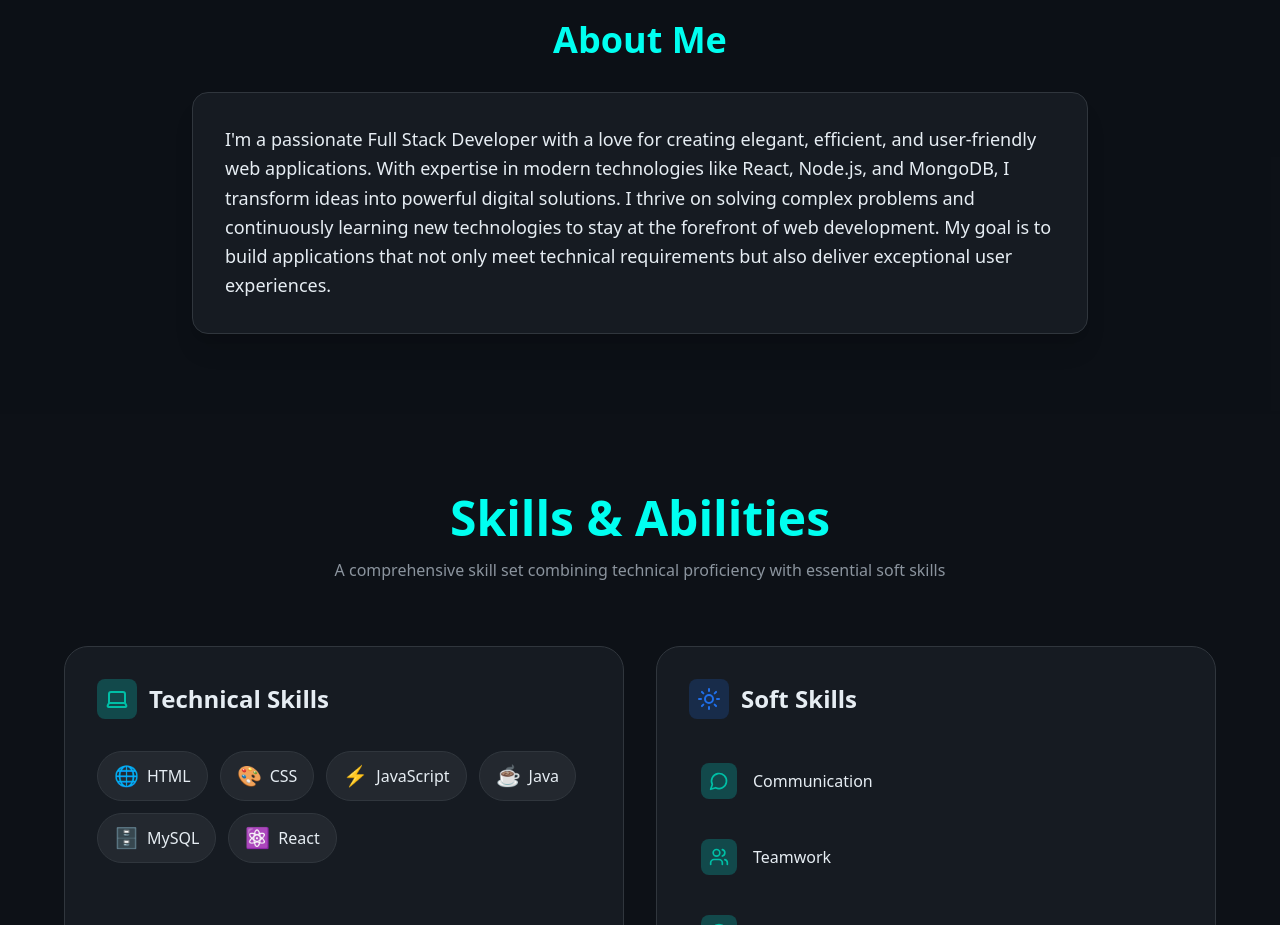
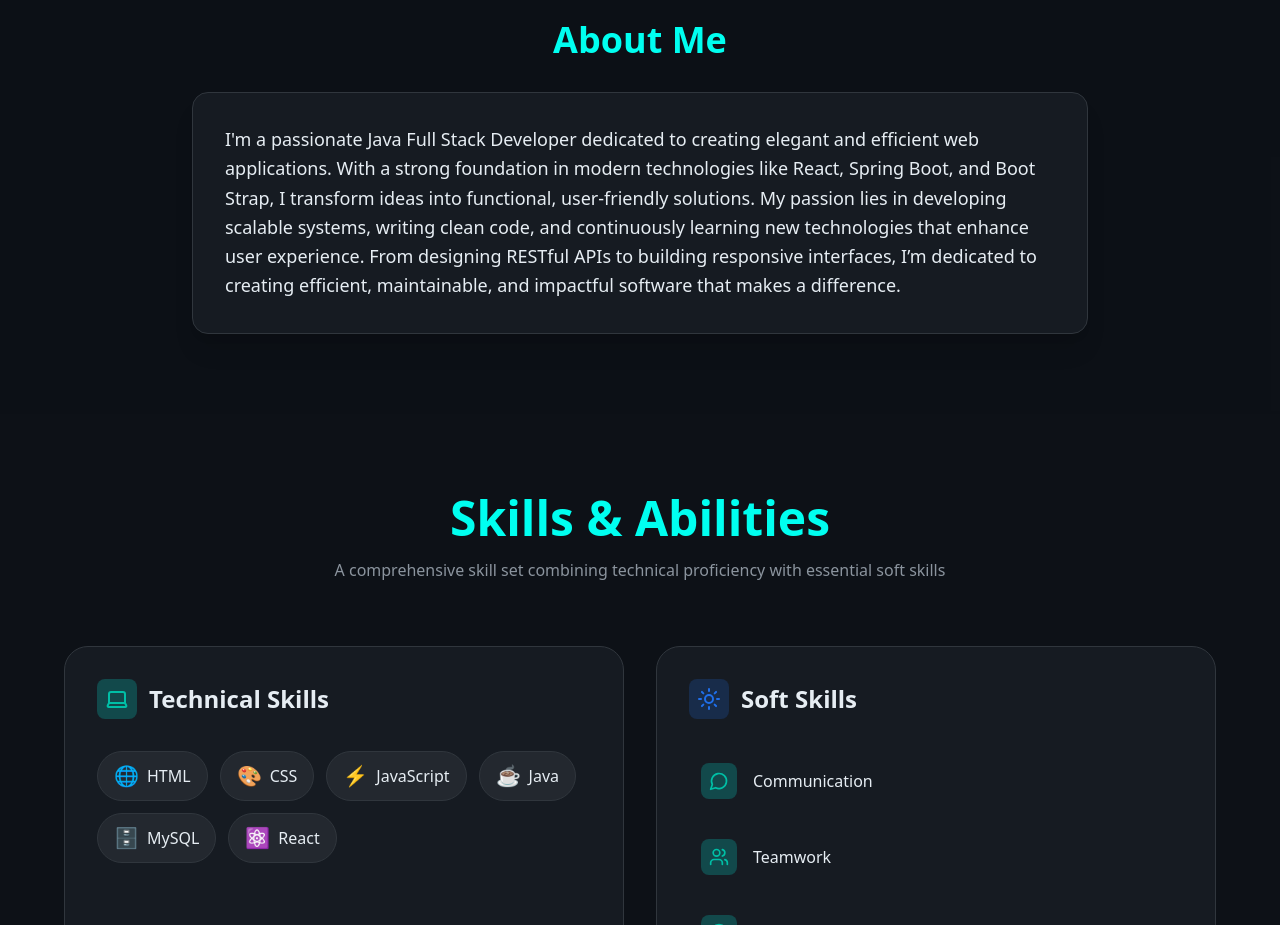
Before and after one commit to RoshiniShivani351/Portfolio-Roshini-Shivani, a React (Vite) app: page / in a window 1280 px wide. Shown: the part 860-1785 px from the top of the page. Built offline with nearby package versions, Linux system fonts and the light colour scheme.

Commit message:
Update App.tsx

```diff
--- a/src/App.tsx
+++ b/src/App.tsx
@@ -122,10 +122,9 @@ function App() {
           </h2>
           <div className="bg-brand-card rounded-2xl p-8 border border-brand-border shadow-xl">
             <p className="text-lg text-brand-text leading-relaxed">
-              I'm a passionate Full Stack Developer with a love for creating elegant, efficient, and user-friendly web applications.
-              With expertise in modern technologies like React, Node.js, and MongoDB, I transform ideas into powerful digital solutions.
-              I thrive on solving complex problems and continuously learning new technologies to stay at the forefront of web development.
-              My goal is to build applications that not only meet technical requirements but also deliver exceptional user experiences.
+             I'm a passionate Java Full Stack Developer dedicated to creating elegant and efficient web applications. With a strong foundation in modern technologies like React, Spring Boot, and Boot Strap, I transform ideas into functional, user-friendly solutions.
+
+             My passion lies in developing scalable systems, writing clean code, and continuously learning new technologies that enhance user experience. From designing RESTful APIs to building responsive interfaces, I’m dedicated to creating efficient, maintainable, and impactful software that makes a difference.
             </p>
           </div>
         </div>
```
